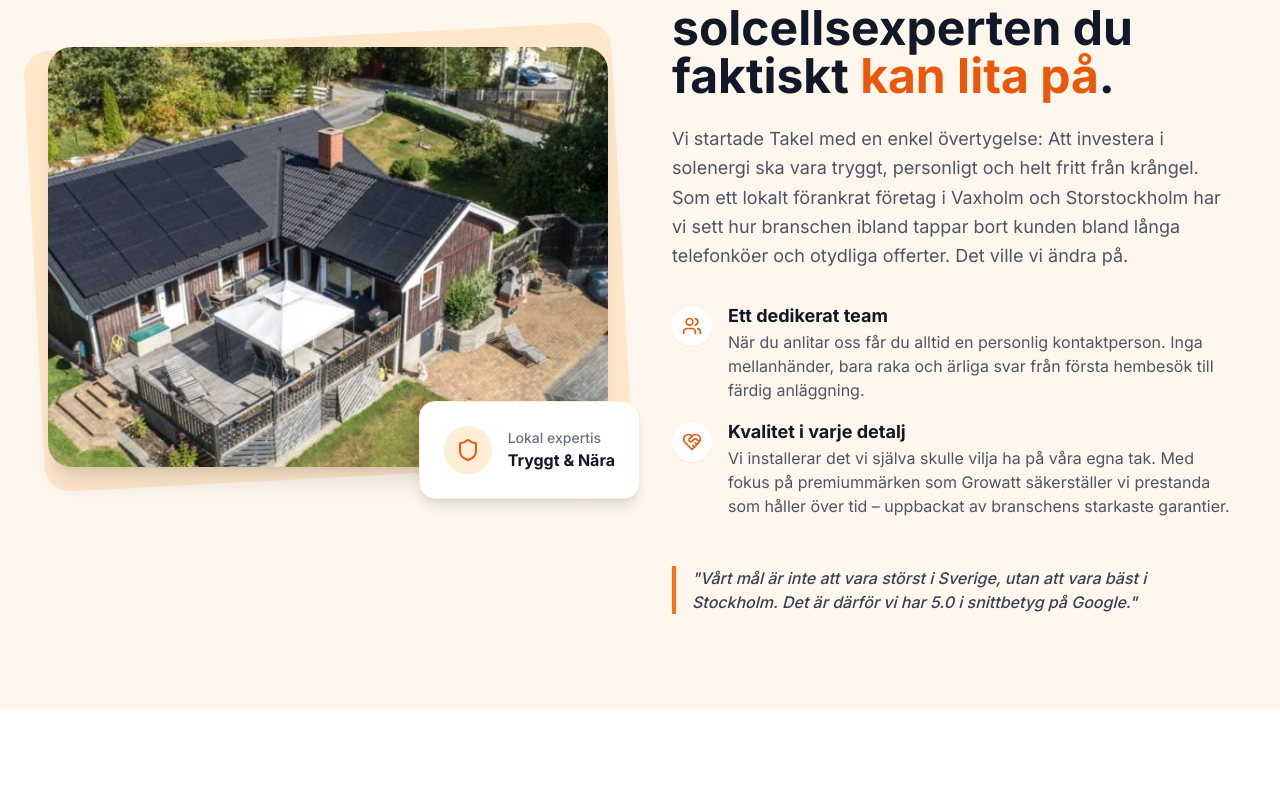
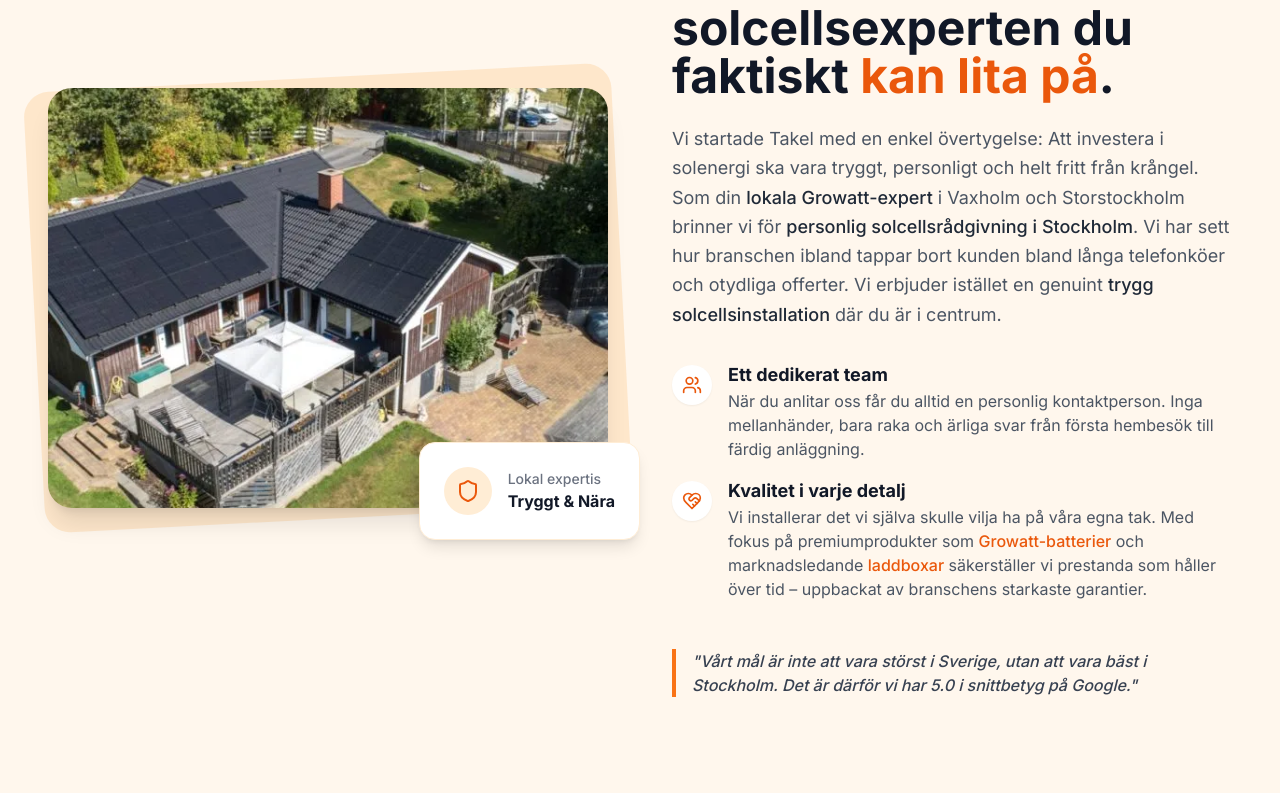
Before and after one commit to Takel-hub/ideal, a React (Vite) app: page / in a window 1280 px wide. Shown: the part 1084-1880 px from the top of the page. Built offline with nearby package versions, Linux system fonts and the light colour scheme; no server answers.

Commit message:
feat(seo): Add long-tail keywords and internal links to AboutUs

```diff
--- a/src/components/AboutUs.tsx
+++ b/src/components/AboutUs.tsx
@@ -42,7 +42,7 @@ export const AboutUs = () => {
                                 Den lokala solcellsexperten du faktiskt <span className="text-orange-600">kan lita på</span>.
                             </h2>
                             <p className="text-lg text-gray-600 leading-relaxed">
-                                Vi startade Takel med en enkel övertygelse: Att investera i solenergi ska vara tryggt, personligt och helt fritt från krångel. Som ett lokalt förankrat företag i Vaxholm och Storstockholm har vi sett hur branschen ibland tappar bort kunden bland långa telefonköer och otydliga offerter. Det ville vi ändra på.
+                                Vi startade Takel med en enkel övertygelse: Att investera i solenergi ska vara tryggt, personligt och helt fritt från krångel. Som din <span className="font-medium text-gray-800">lokala Growatt-expert</span> i Vaxholm och Storstockholm brinner vi för <span className="font-medium text-gray-800">personlig solcellsrådgivning i Stockholm</span>. Vi har sett hur branschen ibland tappar bort kunden bland långa telefonköer och otydliga offerter. Vi erbjuder istället en genuint <span className="font-medium text-gray-800">trygg solcellsinstallation</span> där du är i centrum.
                             </p>
                         </div>
 
@@ -62,7 +62,7 @@ export const AboutUs = () => {
                                 </div>
                                 <div>
                                     <h3 className="font-bold text-gray-900 text-lg">Kvalitet i varje detalj</h3>
-                                    <p className="text-gray-600">Vi installerar det vi själva skulle vilja ha på våra egna tak. Med fokus på premiummärken som Growatt säkerställer vi prestanda som håller över tid – uppbackat av branschens starkaste garantier.</p>
+                                    <p className="text-gray-600">Vi installerar det vi själva skulle vilja ha på våra egna tak. Med fokus på premiumprodukter som <a href="/growatt-batteri" className="text-orange-600 hover:underline font-medium">Growatt-batterier</a> och marknadsledande <a href="/laddbox-stockholm" className="text-orange-600 hover:underline font-medium">laddboxar</a> säkerställer vi prestanda som håller över tid – uppbackat av branschens starkaste garantier.</p>
                                 </div>
                             </div>
                         </div>
```
